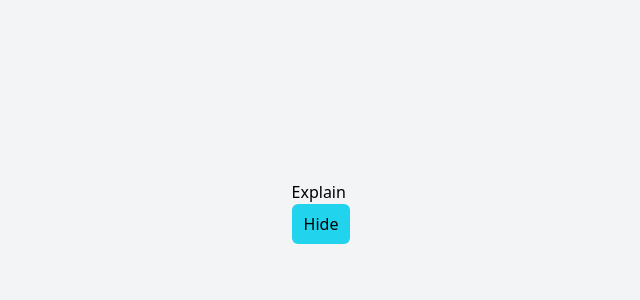
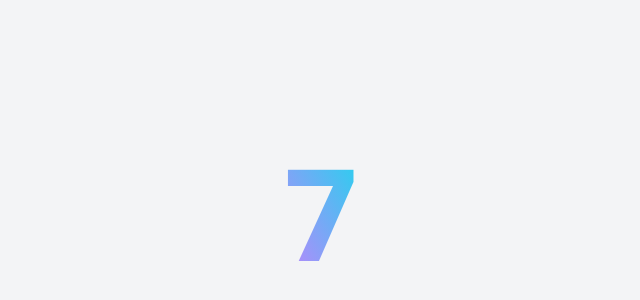
Before and after one commit to RayhanalKavey/useState-and-useEffect-concepts-and-example, a React (Create React App) app: page / in a window 1280 px wide. Shown: the part 188-488 px from the top of the page, without its empty margins (319-959 px from the left). Built offline with nearby package versions, Linux system fonts and the light colour scheme.

Commit message:
LessonUseEffect-2: SetInterval memory leakage fix with useEffect cleanup, which is a call back function and clearing process inside it.

```diff
--- a/src/App.js
+++ b/src/App.js
@@ -17,9 +17,9 @@ function App() {
       {/* <LessonFour /> */}
       {/* <Explain /> */}
       {/* ParT useEffect */}
-      <ExplainUseEffect></ExplainUseEffect>
+      {/* <ExplainUseEffect></ExplainUseEffect> */}
       {/* <LessonOneUseEffect></LessonOneUseEffect> */}
-      {/* <LessonTwoUseEffect></LessonTwoUseEffect> */}
+      <LessonTwoUseEffect></LessonTwoUseEffect>
     </div>
   );
 }
--- a/src/index.js
+++ b/src/index.js
@@ -5,7 +5,7 @@ import App from "./App";
 
 const root = ReactDOM.createRoot(document.getElementById("root"));
 root.render(
-  // <React.StrictMode>
-  <App />
-  // </React.StrictMode>
+  <React.StrictMode>
+    <App />
+  </React.StrictMode>
 );
--- a/src/pages/useEffect/ExplainUseEffect.js
+++ b/src/pages/useEffect/ExplainUseEffect.js
@@ -27,5 +27,5 @@ function ExplainUseEffect() {
     </div>
   );
 }
-
+// anonymous
 export default ExplainUseEffect;
--- a/src/pages/useEffect/LessonTwoUseEffect.js
+++ b/src/pages/useEffect/LessonTwoUseEffect.js
@@ -1,10 +1,28 @@
 import React, { useEffect, useState } from "react";
 
 function LessonTwoUseEffect() {
+  const [time, setTime] = useState(0);
+  useEffect(() => {
+    const interval = setInterval(() => {
+      setTime((current) => current + 1);
+    }, 1000);
+    return () => {
+      clearInterval(interval);
+    };
+  }, []);
+  //notE : should not do like this
+  // function LessonTwoUseEffect() {
+  //   const [time, setTime] = useState(0);
+  //   useEffect(() => {
+  //     setInterval(() => {
+  //       setTime(time + 1);
+  //     }, 1000);
+  //   }, []);
+
   return (
     <div>
       <h1 className="text-9xl font-bold bg-clip-text text-transparent bg-gradient-to-tr from-purple-400 to-cyan-400">
-        0
+        {time}
       </h1>
     </div>
   );
```
